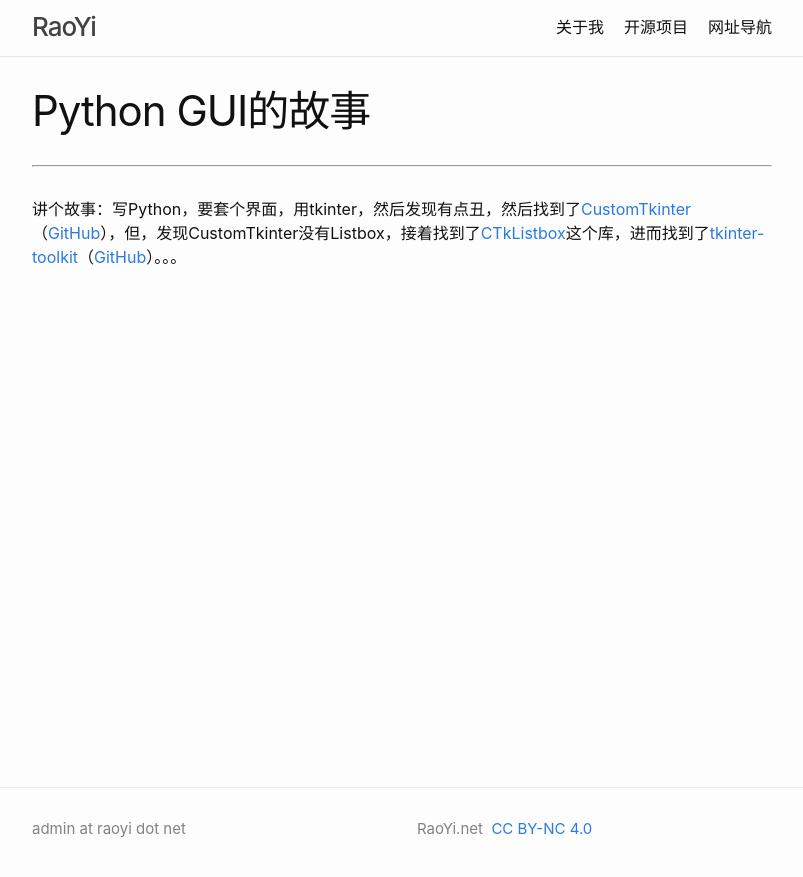
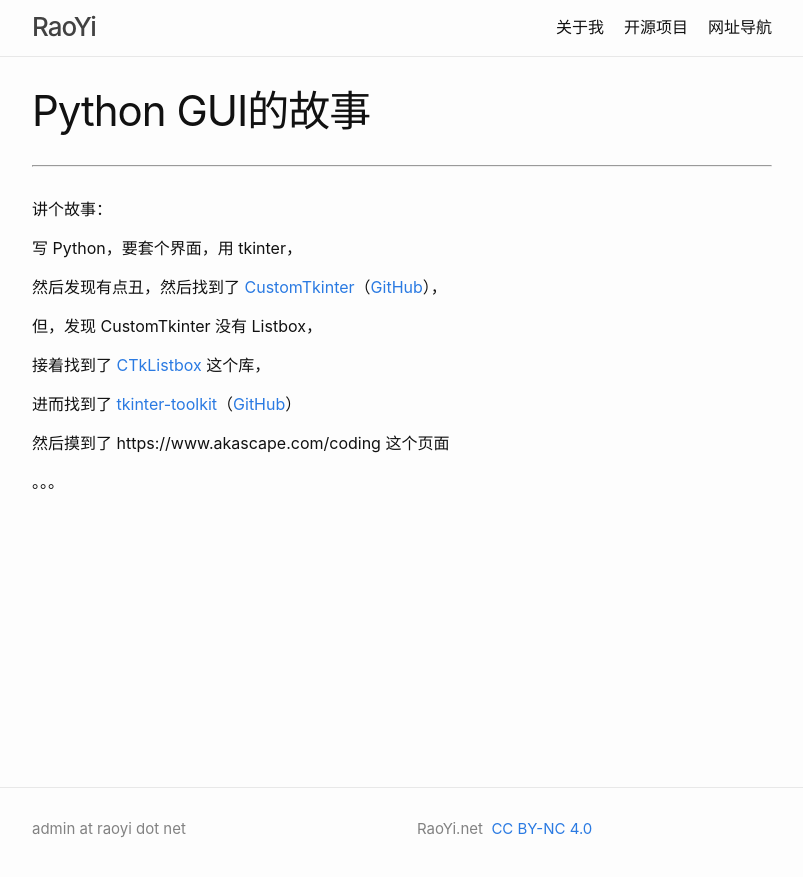
Before and after one commit to raoyi/raoyi.github.io, a Jekyll site: the page built from _posts/2024-12-30-python_gui.md, in a window 1280 px wide. Shown: the top 877 px of the page, without its empty margins (238-1041 px from the left). Built offline with Jekyll 4.4.1, drawn with Linux system fonts in a browser that asks for light colours.

Commit message:
update _posts/2024-12-30-python_gui.md.
Signed-off-by: 一毛 <prcraoyi@qq.com>

```diff
--- a/_posts/2024-12-30-python_gui.md
+++ b/_posts/2024-12-30-python_gui.md
@@ -5,4 +5,18 @@ date:   2024-12-30
 tags:   Python
 ---
 
-讲个故事：写Python，要套个界面，用tkinter，然后发现有点丑，然后找到了[CustomTkinter](https://customtkinter.tomschimansky.com/)（[GitHub](https://github.com/TomSchimansky/CustomTkinter)），但，发现CustomTkinter没有Listbox，接着找到了[CTkListbox](https://github.com/Akascape/CTkListbox)这个库，进而找到了[tkinter-toolkit](https://akascape.github.io/tkinter-toolkit/)（[GitHub](https://github.com/Akascape/tkinter-toolkit)）。。。
+讲个故事：
+
+写 Python，要套个界面，用 tkinter，
+
+然后发现有点丑，然后找到了 [CustomTkinter](https://customtkinter.tomschimansky.com/)（[GitHub](https://github.com/TomSchimansky/CustomTkinter)），
+
+但，发现 CustomTkinter 没有 Listbox，
+
+接着找到了 [CTkListbox](https://github.com/Akascape/CTkListbox) 这个库，
+
+进而找到了 [tkinter-toolkit](https://akascape.github.io/tkinter-toolkit/)（[GitHub](https://github.com/Akascape/tkinter-toolkit)）
+
+然后摸到了 https://www.akascape.com/coding 这个页面
+
+。。。
```
